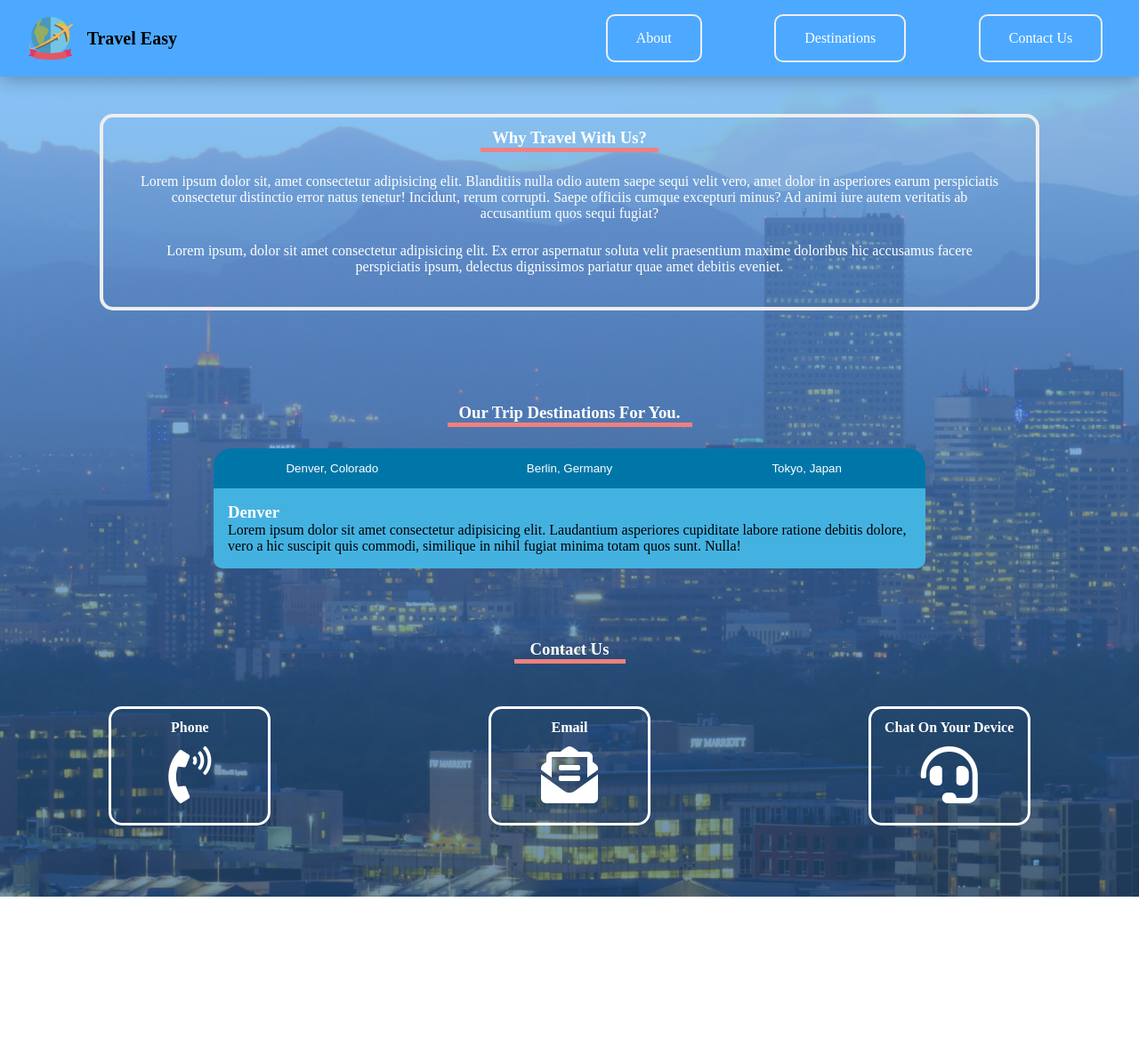
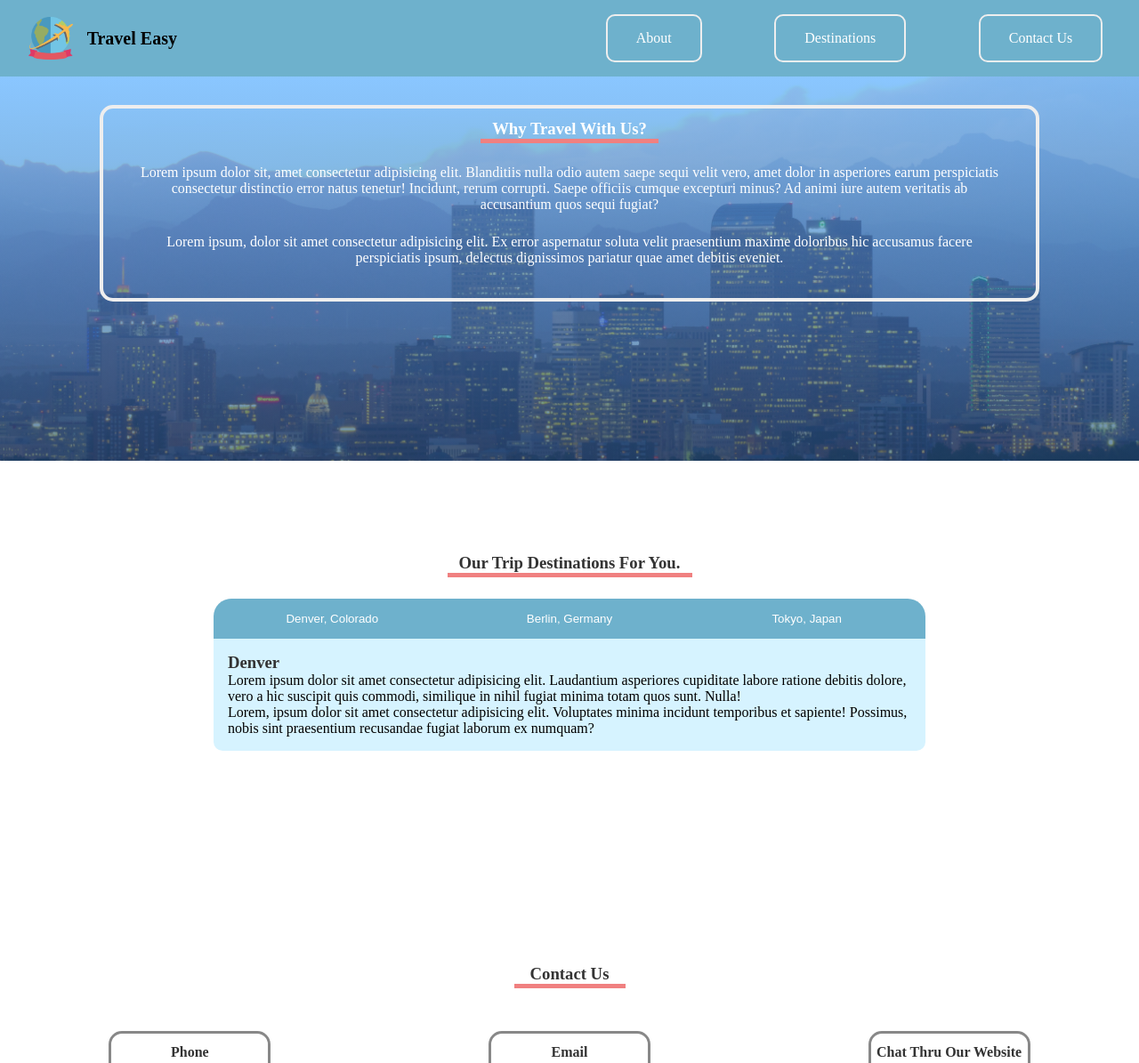
Before and after one commit to Battlertrunks/TravelWebsitePractice, a plain HTML site: page index.html in a window 1280 px wide. Shown: the top 1195 px of the page at 89% size. Before the commit the page ends 1008 px from the top, so only its background shows below. Drawn offline with Linux system fonts and the light colour scheme.

Commit message:
Changed a little bit of the color scheme to see how it looks, may change it again in the future. Added more words to the locations information to have a little more content filled in. Lastly, made the background go the the 'about us' element and the rest of the background being white to try different layout designs and fixed some colors so they don't hide or fade into the white background.

```diff
--- a/index.html
+++ b/index.html
@@ -71,6 +71,11 @@
                 vero a hic suscipit quis commodi, similique in nihil fugiat
                 minima totam quos sunt. Nulla!
               </p>
+              <p>
+                Lorem, ipsum dolor sit amet consectetur adipisicing elit.
+                Voluptates minima incidunt temporibus et sapiente! Possimus,
+                nobis sint praesentium recusandae fugiat laborum ex numquam?
+              </p>
             </div>
             <div class="info" id="berlin">
               <h3>Berlin</h3>
@@ -80,6 +85,11 @@
                 consequuntur tempora amet, corrupti distinctio fuga eveniet
                 maiores ut aperiam ducimus.
               </p>
+              <p>
+                Lorem ipsum dolor, sit amet consectetur adipisicing elit.
+                Laboriosam dignissimos maxime repellendus, culpa praesentium
+                labore eveniet excepturi illo explicabo ratione.
+              </p>
             </div>
             <div class="info" id="toyko">
               <h3>Tokyo</h3>
@@ -88,6 +98,10 @@
                 tempora quo dicta quam ullam velit ea reiciendis facilis a?
                 Facilis rem laudantium, exercitationem eum totam praesentium
                 voluptas, impedit adipisci non aspernatur at.
+              </p>
+              <p>
+                Lorem ipsum dolor sit amet consectetur adipisicing elit. Totam
+                harum explicabo ea nemo provident repellat!
               </p>
             </div>
           </article>
@@ -106,7 +120,7 @@
           <a href="#"><i class="fas fa-envelope-open-text"></i></a>
         </div>
         <div class="option">
-          <h4>Chat on your device</h4>
+          <h4>Chat thru our website</h4>
           <a href="#"><i class="fas fa-headset"></i></a>
         </div>
       </div>
--- a/styles.css
+++ b/styles.css
@@ -10,7 +10,7 @@ h2 {
 }
 
 h3 {
-  color: #fff;
+  color: #333333;
 }
 
 h1,
@@ -20,10 +20,11 @@ h4 {
   text-transform: capitalize;
 }
 
+html {
+  background: #fff;
+}
+
 body {
-  background: linear-gradient(#4da9ffa8, #265580a7), url(./DenverColorado.jpg);
-  background-size: cover;
-  background-repeat: no-repeat;
 }
 
 /* nav bar */
@@ -55,7 +56,7 @@ body {
 }
 
 .nav-header {
-  background-color: #4da9ff;
+  background-color: #6eb1cc;
   display: flex;
   justify-content: space-between;
   align-items: center;
@@ -87,13 +88,16 @@ body {
   transition: all linear 0.3s;
 }
 
-.links a:hover {
-  background-color: #eee;
-  transition: background-color 0.2s ease-out;
+.about-section {
+  padding-top: 2rem;
+  background: linear-gradient(#4da9ffa8, #265580a7), url(./DenverColorado.jpg);
+  background-size: cover;
+  background-repeat: no-repeat;
+  height: 25rem;
 }
 
-.about-section {
-  margin-top: 1rem;
+.about-center h3 {
+  color: #fff;
 }
 
 .about-center {
@@ -152,7 +156,7 @@ body {
 }
 
 .tab-btn {
-  background-color: #0076a8;
+  background-color: #6eb1cc;
   color: #fff;
   width: 100%;
   height: 45px;
@@ -160,8 +164,10 @@ body {
 }
 
 .tab-btn:hover {
-  transition: background-color 0.5s ease-out;
-  background-color: #44b2e1;
+  transition: color 0.6s ease-out;
+  transition: background-color 0.3s ease-in;
+  background-color: #d6f3ff;
+  color: #333;
   cursor: pointer;
 }
 
@@ -174,7 +180,7 @@ body {
 }
 
 .information {
-  background: #44b2e1;
+  background: #d6f3ff;
   border-bottom-right-radius: 10px;
   border-bottom-left-radius: 10px;
   padding: 1rem;
@@ -189,7 +195,8 @@ body {
 }
 
 .contact-us-section {
-  margin: 5rem auto;
+  margin: 2rem auto;
+  margin-top: 15rem;
   text-align: center;
 }
 
@@ -209,20 +216,20 @@ body {
 }
 
 .option {
-  border: 3px #fff solid;
+  border: 3px #888 solid;
   border-radius: 15px;
   width: 11rem;
   height: 8rem;
 }
 
 .option h4 {
-  color: #fff;
+  color: #333;
   margin: 0.75rem 0;
 }
 
 .option i {
   font-size: 4rem;
-  color: #fff;
+  color: #222;
 }
 
 .option i:hover {
@@ -233,11 +240,8 @@ body {
 /* mobile verision: */
 @media screen and (min-width: 800px) {
   .nav {
-    background-color: #4da9ff;
-    position: absolute;
+    background-color: #6eb1cc;
     width: 100%;
-    top: 0;
-    left: 0;
   }
 
   .nav-center {
@@ -267,8 +271,12 @@ body {
     border: 2.5px #eee solid;
   }
 
+  .links li:hover {
+    background-color: #3ebaeb;
+    transition: background-color 0.2s ease-out;
+  }
+
   .about-section {
-    margin-top: 8rem;
   }
 
   /* Destinations tab layout */
```
